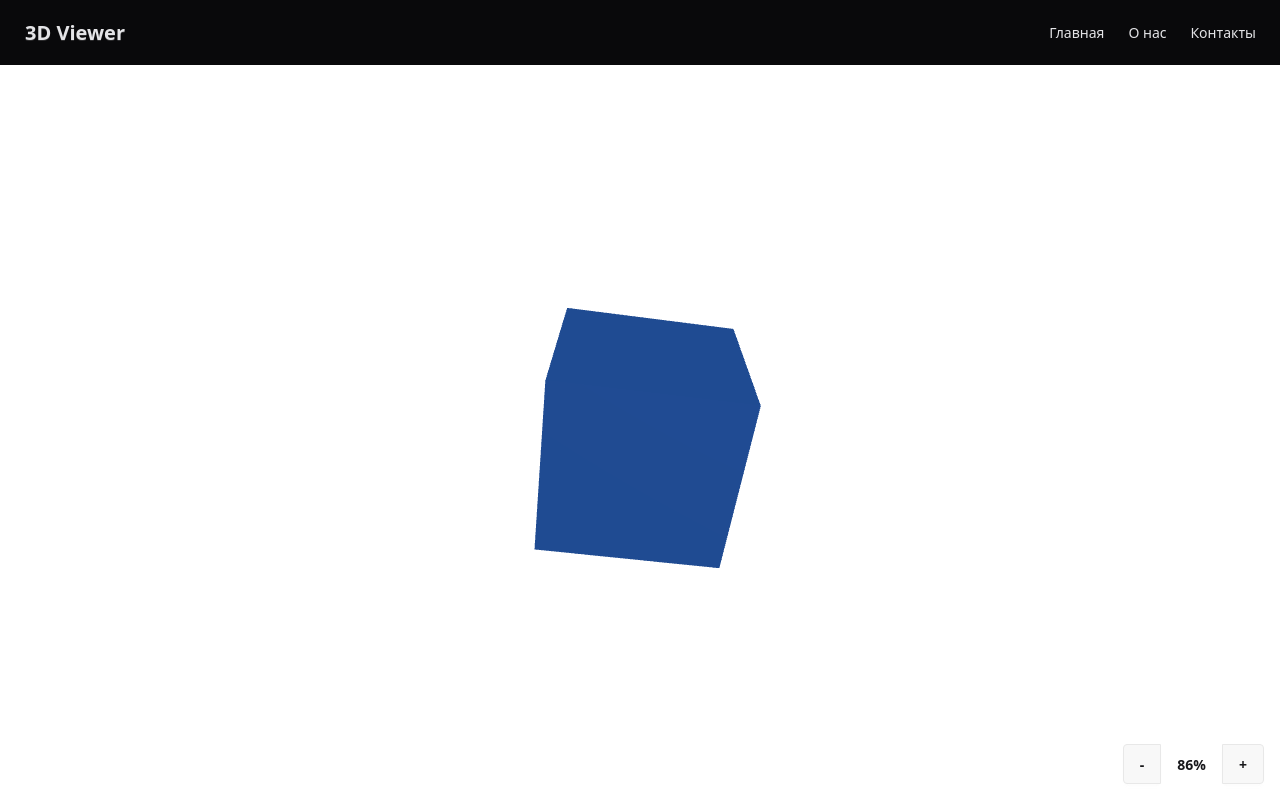
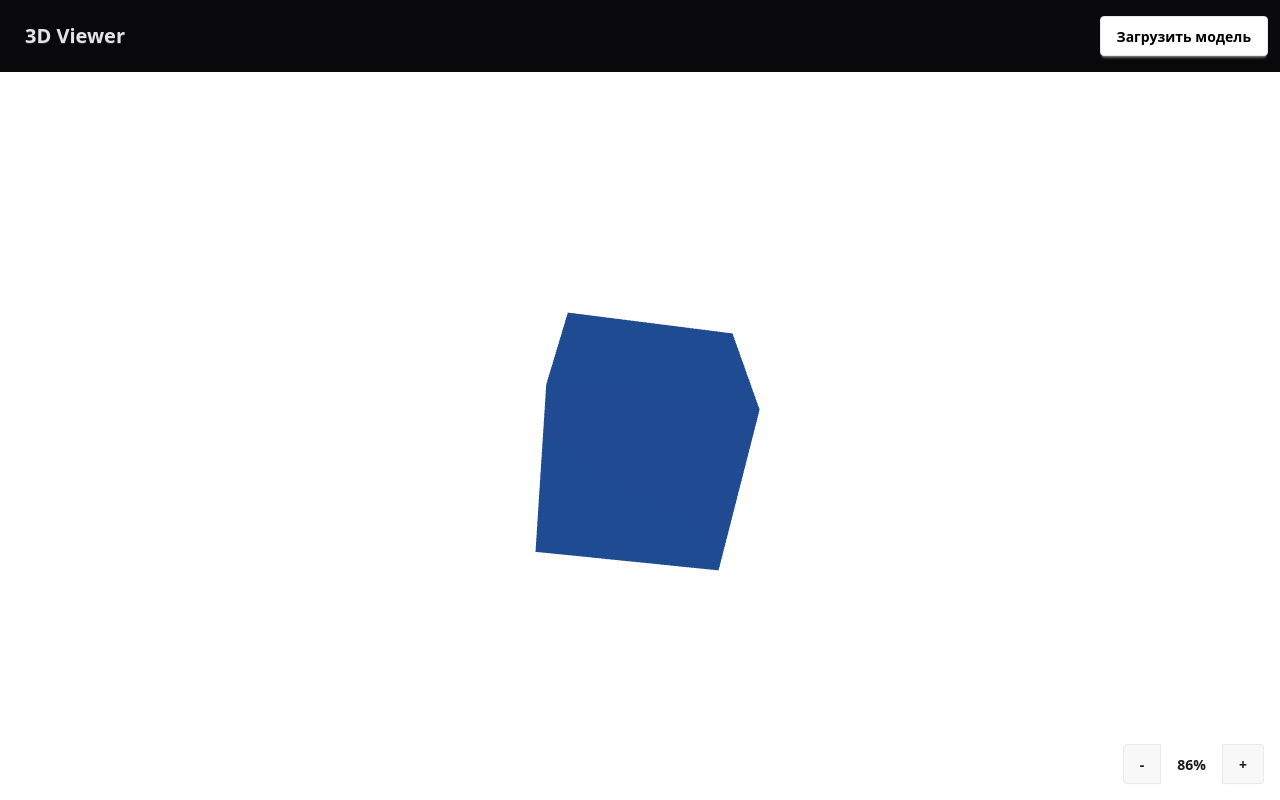
Before and after one commit to sequent-hub/ifc-viewer, a website built with Vite: page index.html in a window 1280 px wide. Built offline with nearby package versions, Linux system fonts and the light colour scheme.

Commit message:
удаление артефактов и настройка стилей кнопок

```diff
--- a/index.html
+++ b/index.html
@@ -3,6 +3,7 @@
   <head>
     <meta charset="UTF-8" />
     <meta name="viewport" content="width=device-width, initial-scale=1.0" />
+    <link rel="stylesheet" href="/src/style.css" />
     <title>3D </title>
   </head>
   <body class="min-h-dvh flex flex-col bg-base-100 text-base-content">
@@ -22,15 +23,19 @@
       </div>
       <div class="navbar-end hidden lg:flex">
         <ul class="menu menu-horizontal px-1">
-          <li><a>Главная</a></li>
+          <!-- <li><a>Главная</a></li>
           <li><a>О нас</a></li>
-          <li><a>Контакты</a></li>
+          <li><a>Контакты</a></li> -->
+          <button class="btn bg-white text-black">Загрузить модель</button>
         </ul>
       </div>
     </div>
 
     <div id="app" class="w-full flex-1 relative">
-      <div id="zoomPanel" class="absolute bottom-4 right-4 join">
+      <div id="preloader" class="absolute inset-0 z-20 flex items-center justify-center bg-base-100/80 backdrop-blur-sm">
+        <span class="loading loading-spinner loading-lg text-primary"></span>
+      </div>
+      <div id="zoomPanel" class="absolute bottom-4 right-4 join invisible">
         <button id="zoomOut" class="btn join-item">-</button>
         <div id="zoomValue" class="btn join-item btn-ghost select-none">100%</div>
         <button id="zoomIn" class="btn join-item">+</button>
--- a/src/main.js
+++ b/src/main.js
@@ -6,6 +6,16 @@ const app = document.getElementById("app");
 if (app) {
   const viewer = new Viewer(app);
   viewer.init();
+
+  // Прелоадер: скрыть, когда Viewer готов, или через фолбэк 1с
+  const preloader = document.getElementById("preloader");
+  const zoomPanel = document.getElementById("zoomPanel");
+  const hidePreloader = () => {
+    if (preloader) preloader.style.display = "none";
+    if (zoomPanel) zoomPanel.classList.remove("invisible");
+  };
+  app.addEventListener("viewer:ready", hidePreloader, { once: true });
+  setTimeout(hidePreloader, 1000);
 
   // Панель зума
   const zoomValue = document.getElementById("zoomValue");
--- a/src/viewer/Viewer.js
+++ b/src/viewer/Viewer.js
@@ -16,6 +16,7 @@ export class Viewer {
     this.controls = null;
     this.zoomListeners = new Set();
     this.lastZoomPercent = null;
+    this.resizeObserver = null;
 
     this.handleResize = this.handleResize.bind(this);
     this.animate = this.animate.bind(this);
@@ -27,7 +28,11 @@ export class Viewer {
     // Рендерер
     this.renderer = new THREE.WebGLRenderer({ antialias: true, alpha: true });
     this.renderer.setPixelRatio(Math.min(window.devicePixelRatio || 1, 2));
-    this.renderer.setSize(this.container.clientWidth || 300, this.container.clientHeight || 150);
+    // Спрячем канвас до первого корректного измерения
+    this.renderer.domElement.style.visibility = "hidden";
+    this.renderer.domElement.style.display = "block";
+    this.renderer.domElement.style.width = "100%";
+    this.renderer.domElement.style.height = "100%";
     this.container.appendChild(this.renderer.domElement);
 
     // Сцена
@@ -61,23 +66,36 @@ export class Viewer {
     cube.name = "demo-cube";
     this.scene.add(cube);
 
-    // Обработчик ресайза
+    // Обработчики изменения размеров
     window.addEventListener("resize", this.handleResize);
-
-    // Начальная подгонка размеров контейнера
-    this.handleResize();
+    this.resizeObserver = new ResizeObserver((entries) => {
+      for (const entry of entries) {
+        const cr = entry.contentRect;
+        const w = Math.max(1, Math.floor(cr.width));
+        const h = Math.max(1, Math.floor(cr.height));
+        this._updateSize(w, h);
+        // После первого валидного измерения показываем канвас
+        this.renderer.domElement.style.visibility = "visible";
+      }
+    });
+    this.resizeObserver.observe(this.container);
+    // Первичная попытка подгонки
+    const { width: initW, height: initH } = this._getContainerSize();
+    this._updateSize(Math.max(1, initW), Math.max(1, initH));
 
     // Старт цикла
     this.animate();
+
+    // Сигнал о готовности после первого кадра
+    requestAnimationFrame(() => {
+      this._dispatchReady();
+    });
   }
 
   handleResize() {
     if (!this.container || !this.camera || !this.renderer) return;
-    const width = this.container.clientWidth || window.innerWidth;
-    const height = this.container.clientHeight || window.innerHeight;
-    this.camera.aspect = width / height;
-    this.camera.updateProjectionMatrix();
-    this.renderer.setSize(width, height);
+    const { width, height } = this._getContainerSize();
+    this._updateSize(Math.max(1, width), Math.max(1, height));
   }
 
   animate() {
@@ -103,6 +121,10 @@ export class Viewer {
       this.renderer.dispose();
       const el = this.renderer.domElement;
       if (el && el.parentNode) el.parentNode.removeChild(el);
+    }
+    if (this.resizeObserver) {
+      this.resizeObserver.disconnect();
+      this.resizeObserver = null;
     }
 
     if (this.controls) {
@@ -182,4 +204,25 @@ export class Viewer {
       });
     }
   }
+
+  _getContainerSize() {
+    const rect = this.container.getBoundingClientRect();
+    const width = rect.width || this.container.clientWidth || 1;
+    const height = rect.height || this.container.clientHeight || 1;
+    return { width, height };
+  }
+
+  _updateSize(width, height) {
+    if (!this.camera || !this.renderer) return;
+    this.camera.aspect = width / height;
+    this.camera.updateProjectionMatrix();
+    // Третий аргумент false — не менять стилевые размеры, только буфер
+    this.renderer.setSize(width, height, false);
+  }
+
+  _dispatchReady() {
+    try {
+      this.container.dispatchEvent(new CustomEvent("viewer:ready", { bubbles: true }));
+    } catch (_) {}
+  }
 }
```
